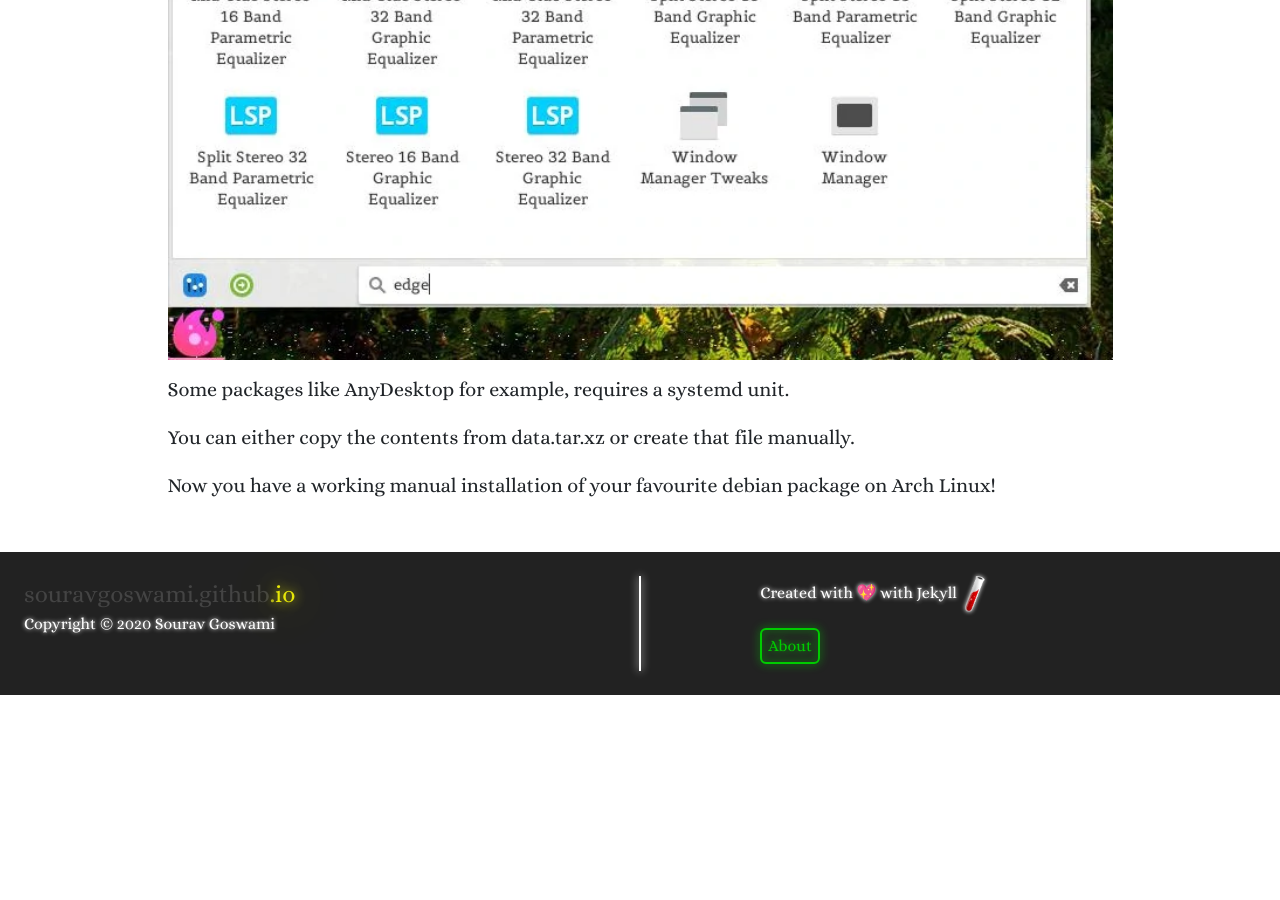
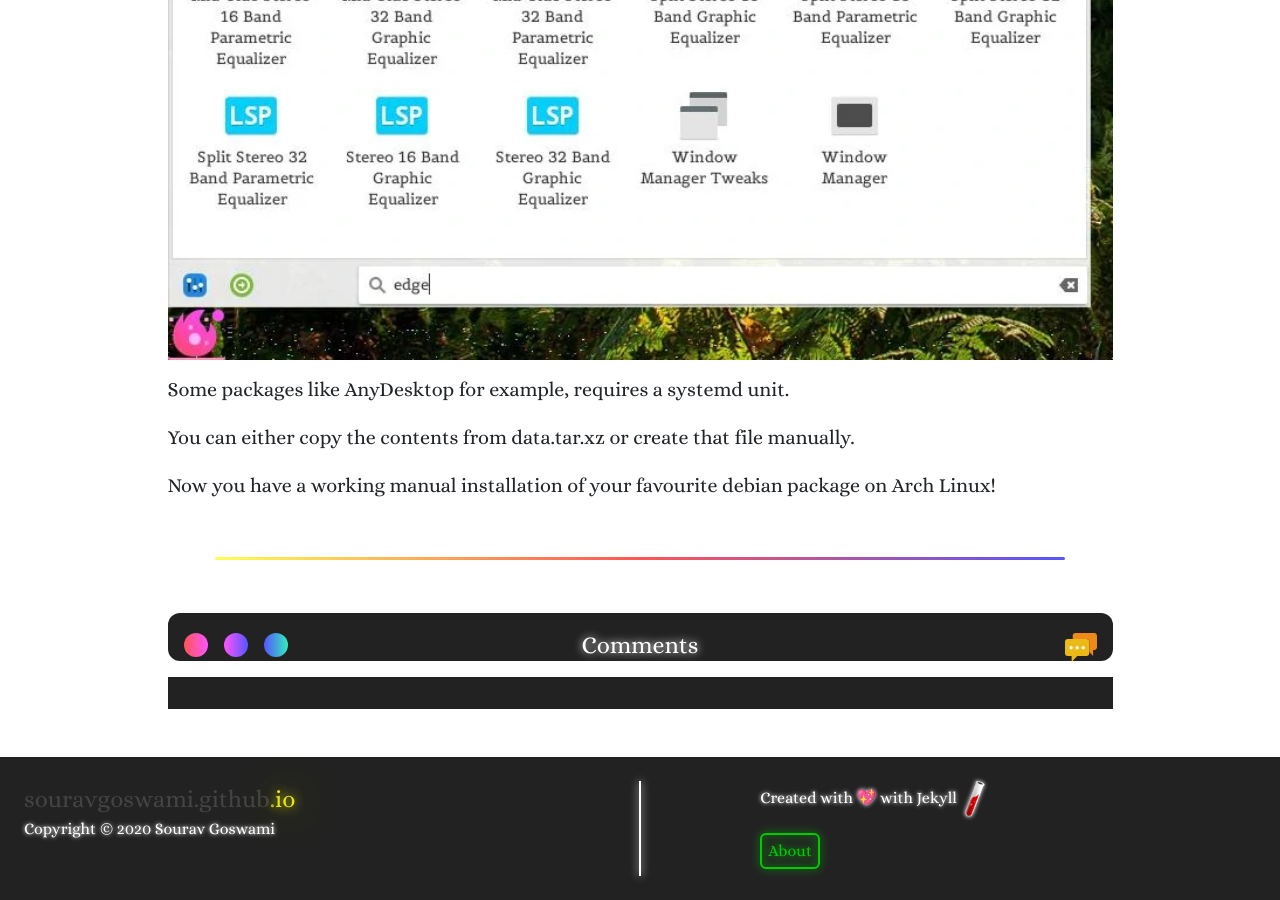
Before and after one commit to Souravgoswami/souravgoswami.github.io, a Jekyll site: the page built from _posts/blogs/2020-11-20-install-deb-packages-on-archlinux.html, in a window 1280 px wide and 900 px high, scrolled down 5950 px. Built offline with Jekyll 4.4.1, drawn with Linux system fonts in a browser that asks for light colours; nearby versions of some CDN libraries; library files that are not in the unit come from our copies; comment, search, counter and statistics services are not loaded; before the commit the page ends 6645 px from its top, so only the background shows below that.

Commit message:
Added disqus

```diff
--- a/_layouts/blogs.html
+++ b/_layouts/article.html
@@ -93,6 +93,8 @@
 		<script src="/assets/js/bootstrap.min.js"></script>
 		<script src="/assets/js/blog.js"></script>
 
+		{% include disqus.js.html %}
+
 		{% if page.js %}
 			{% assign javascripts = page.js | split: "%" %}
 			{% for javascript in javascripts %}
@@ -101,6 +103,7 @@
 		{% endif %}
 
 		{% include analytics.js.html %}
+		<script id="dsq-count-scr" src="//https-souravgoswami-github-io.disqus.com/count.js" async></script>
 		<!-- End of loading all necessary files and libraries -->
 
 		<div class="container-fluid z-1000">
@@ -108,8 +111,26 @@
 
 			<div class="blog-contents">
 				{{ page.content }}
+
+				<div class="endline">
+					<rgb-splitter class="object-glow"></rgb-splitter>
+				</div>
+
+				<div id="disqusHead">
+					<ul>
+						<li style="background: linear-gradient(90deg, #f55, #f5f)"></li>
+						<li style="background: linear-gradient(90deg, #f5f, #55f)"></li>
+						<li style="background: linear-gradient(90deg, #55f, #3eb)"></li>
+					</ul>
+					<span id="commentTextTop">Comments</span>
+					<img id="commentIconTop" src="/assets/articles/base-images/chat.svg">
+
+					<div id="disqus_thread"></div>
+				</div>
 			</div>
 		</div>
+
+		<link rel="stylesheet" type="text/css" href="/assets/articles/styles/disqus.css">
 
 		{% include footer.html %}
 	</body>
--- a/_posts/2020-11-19-articles.html
+++ b/_posts/2020-11-19-articles.html
@@ -34,7 +34,6 @@
 				</div>
 			</a>
 
-
 			<div class="card-body">
 				<a href="/articles/how-to-install-deb-packages-on-arch-linux"><h5>How to Install Deb Packages on Arch Linux Manually</h5></a>
 				<date>11/20/2020</date>
--- a/_posts/blogs/2020-11-19-how-to-make-archlinux-faster.html
+++ b/_posts/blogs/2020-11-19-how-to-make-archlinux-faster.html
@@ -1,6 +1,6 @@
 ---
 active: "articles"
-layout: blogs
+layout: article
 title:  "How to Make Archlinux Blazing Fast"
 date:   2020-11-19 10:22:58 +0530
 categories: souravgoswami blogs
--- a/_posts/blogs/2020-11-20-install-deb-packages-on-archlinux.html
+++ b/_posts/blogs/2020-11-20-install-deb-packages-on-archlinux.html
@@ -1,6 +1,6 @@
 ---
 active: "articles"
-layout: blogs
+layout: article
 title:  "How to Install Deb Packages on Arch Linux Manually"
 date:   2020-11-19 10:22:58 +0530
 categories: souravgoswami blogs
--- a/assets/articles/styles/base.scss
+++ b/assets/articles/styles/base.scss
@@ -132,3 +132,11 @@
 		}
 	}
 }
+
+.endline {
+	display: flex ;
+	align-items: center ;
+	justify-content: center ;
+	margin-bottom: 5vh ;
+	margin-top: 5vh ;
+}
--- /dev/null
+++ b/assets/articles/styles/disqus.scss
@@ -0,0 +1,63 @@
+---
+---
+
+$background-color: #222 ;
+
+#disqus_thread {
+	padding: 16px ;
+	background-color: $background-color ;
+	max-height: 720px ;
+	overflow-y: scroll ;
+}
+
+#disqusHead {
+	position: relative ;
+	user-select: none ;
+
+	ul {
+		margin: 0 ;
+		padding: 0 ;
+		display: inline-flex ;
+
+		li {
+			list-style: none ;
+			padding: 0.75rem ;
+			margin: 20px 0 20px 16px ;
+			z-index: 1 ;
+			border-radius: 50% ;
+		}
+	}
+
+	#commentIconTop {
+		position: absolute ;
+		top: 0 ;
+		right: 0 ;
+		margin: 20px 16px ;
+		width: 32px ;
+	}
+
+	&::before {
+		content: '' ;
+		position: absolute ;
+		top: 0 ;
+		left: 0 ;
+		background-color: $background-color ;
+		width: 100% ;
+		height: 50% ;
+		z-index: -1 ;
+		border-radius: 12px ;
+	}
+
+	#commentTextTop {
+		content: 'Comments' ;
+		color: #fff ;
+		filter: drop-shadow(0 0 4px currentColor) ;
+		font-size: 24px ;
+		text-align: center ;
+		position: absolute ;
+		top: 0 ;
+		left: 0 ;
+		margin-top: 14px ;
+		width: 100% ;
+	}
+}
--- a/assets/css/base.scss
+++ b/assets/css/base.scss
@@ -292,8 +292,9 @@
 
 rgb-splitter {
 	display: block ;
+	text-align: center ;
 	height: 3px ;
-	width: 100% ;
+	width: 90% ;
 	border-radius: 4px ;
 	background: linear-gradient(45deg, #ff5, #f55, #55f) ;
 	margin: 8px ;
--- a/assets/js/base.js
+++ b/assets/js/base.js
@@ -128,13 +128,12 @@
 		observer.observe(i)
 	}
 
-	// SVG bulb / lamp Animation
+	// Change colours on dark / light mode
 	const tdm = document.getElementById('toggleDarkMode')
 	let mode = 1
 	const lamp = document.getElementById('lamp')
 	const night = document.getElementById('night')
 	const dMH = $('#darkModeHeader')
-
 
 	tdm.onclick = function() {
 		if (mode === 1) {
--- a/assets/js/blog.js
+++ b/assets/js/blog.js
@@ -57,13 +57,12 @@
 		observer.observe(i)
 	}
 
-	// SVG bulb / lamp Animation
+	// Change colours on dark / light mode
 	const tdm = document.getElementById('toggleDarkMode')
 	let mode = 1
 	const lamp = document.getElementById('lamp')
 	const night = document.getElementById('night')
 	const dMH = $('#darkModeHeader')
-
 
 	tdm.onclick = function() {
 		if (mode === 1) {
```
Also changed, not shown: other parts of _posts/2020-11-19-articles.html (+1 -1 lines), _includes/disqus.js.html (added, +13 -0 lines), _layouts/articles_home.html (added, +114 -0 lines), _posts/blogs/2020-11-19-ccc.html (added, +10 -0 lines), assets/articles/base-images/chat.svg (added).
